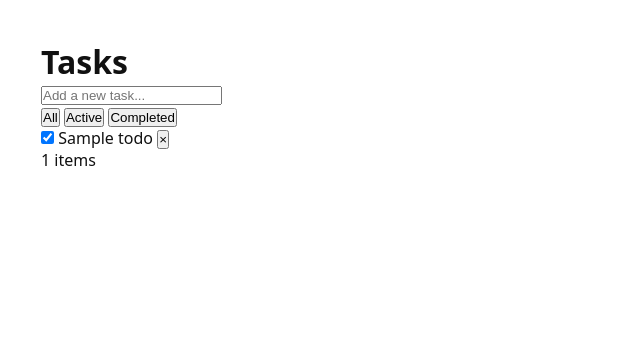
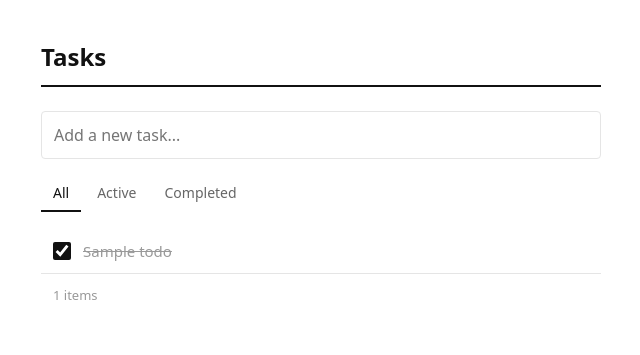
Before and after one commit to koshun225/test-superpowers-todo-app, a FastAPI app: page / in a window 1280 px wide. Shown: the top 355 px of the page, without its empty margins (319-959 px from the left). Run offline with FastAPI, Linux system fonts and the light colour scheme; tables that the repository leaves empty hold one stand-in row (values such as "Sample post").

Commit message:
feat: add minimal monotone styling

```diff
--- a/static/style.css
+++ b/static/style.css
@@ -1,3 +1,137 @@
-* { margin: 0; padding: 0; box-sizing: border-box; }
-body { font-family: system-ui, -apple-system, sans-serif; background: #fff; color: #111; }
-.container { max-width: 600px; margin: 0 auto; padding: 40px 20px; }
+* {
+    margin: 0;
+    padding: 0;
+    box-sizing: border-box;
+}
+
+body {
+    font-family: system-ui, -apple-system, sans-serif;
+    background: #fff;
+    color: #111;
+}
+
+.container {
+    max-width: 600px;
+    margin: 0 auto;
+    padding: 40px 20px;
+}
+
+h1 {
+    font-size: 24px;
+    font-weight: 600;
+    margin-bottom: 24px;
+    padding-bottom: 12px;
+    border-bottom: 2px solid #111;
+}
+
+.todo-input {
+    width: 100%;
+    padding: 12px;
+    font-size: 16px;
+    border: 1px solid #e5e5e5;
+    border-radius: 4px;
+    outline: none;
+    font-family: inherit;
+}
+
+.todo-input:focus {
+    border-color: #111;
+}
+
+.filters {
+    display: flex;
+    gap: 4px;
+    margin: 16px 0;
+}
+
+.filter-btn {
+    background: none;
+    border: none;
+    padding: 8px 12px;
+    font-size: 14px;
+    color: #666;
+    cursor: pointer;
+    border-bottom: 2px solid transparent;
+    font-family: inherit;
+    transition: color 0.15s ease;
+}
+
+.filter-btn:hover {
+    color: #111;
+}
+
+.filter-btn.active {
+    color: #111;
+    border-bottom-color: #111;
+}
+
+.todo-item {
+    display: flex;
+    align-items: center;
+    gap: 12px;
+    padding: 12px;
+    border-bottom: 1px solid #e5e5e5;
+    transition: background 0.15s ease;
+}
+
+.todo-item:hover {
+    background: #fafafa;
+}
+
+.todo-item input[type="checkbox"] {
+    width: 18px;
+    height: 18px;
+    cursor: pointer;
+    accent-color: #111;
+}
+
+.todo-title {
+    flex: 1;
+    font-size: 15px;
+    cursor: default;
+}
+
+.todo-item.completed .todo-title {
+    text-decoration: line-through;
+    color: #999;
+}
+
+.edit-form {
+    flex: 1;
+    display: flex;
+}
+
+.edit-input {
+    width: 100%;
+    padding: 4px 8px;
+    font-size: 15px;
+    border: 1px solid #111;
+    border-radius: 4px;
+    outline: none;
+    font-family: inherit;
+}
+
+.delete-btn {
+    background: none;
+    border: none;
+    font-size: 18px;
+    color: #999;
+    cursor: pointer;
+    padding: 0 4px;
+    opacity: 0;
+    transition: opacity 0.15s ease, color 0.15s ease;
+}
+
+.todo-item:hover .delete-btn {
+    opacity: 1;
+}
+
+.delete-btn:hover {
+    color: #111;
+}
+
+.todo-count {
+    padding: 12px;
+    font-size: 13px;
+    color: #999;
+}
```
